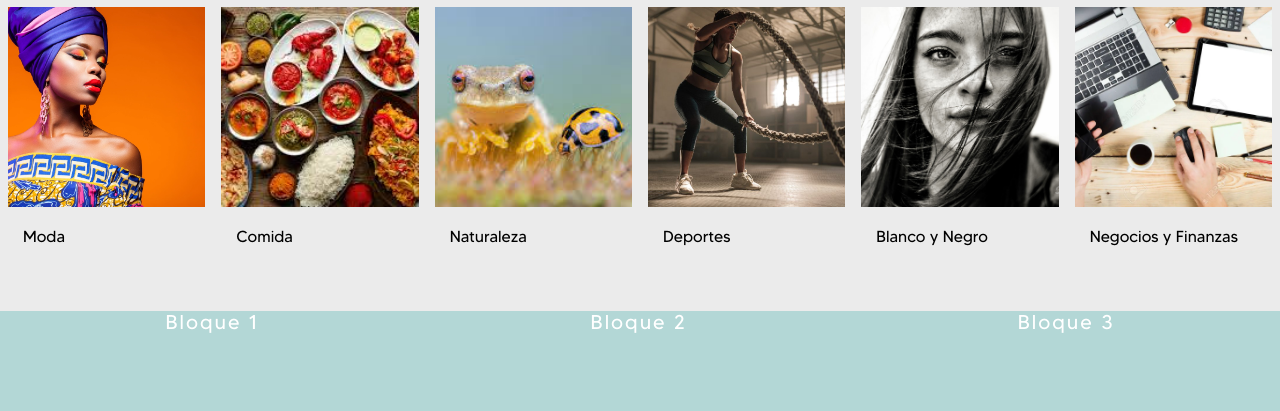
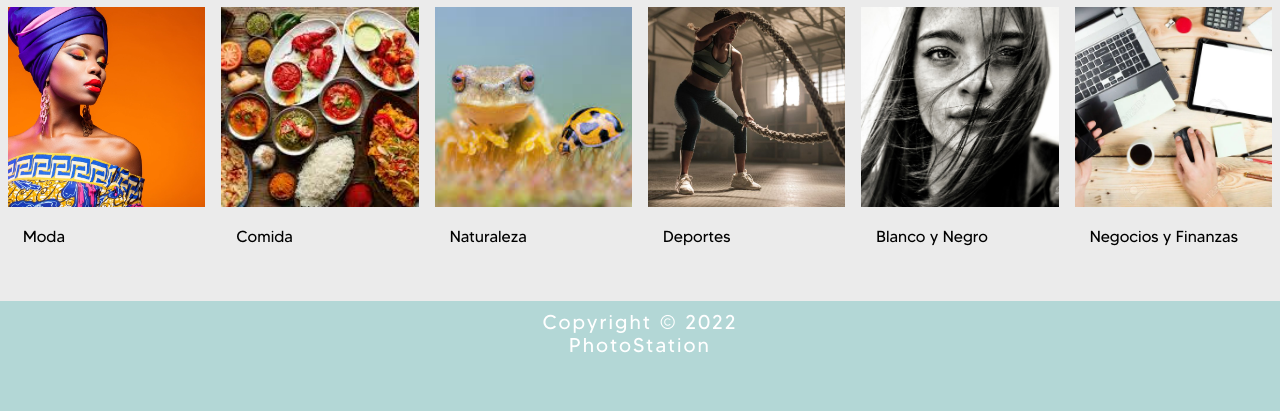
Before and after one commit to grupo2digitalhouse/grupo_2_-StockPhoto, a Node server app: page / in a window 1280 px wide. Shown: the part 727-1138 px from the top of the page. Run offline with Node 20, Linux system fonts and the light colour scheme; some libraries are stand-ins or nearby versions.

Commit message:
rama lautaro

```diff
--- a/photo_station/public/css/footer.css
+++ b/photo_station/public/css/footer.css
@@ -21,7 +21,7 @@
 	background: #B3D7D6;
 	list-style: none;
 	margin: 0;
-	padding: 0;
+	padding-top: 10px;
 	height: 100px;
 	display: flex;
 	justify-content: space-around;
--- a/photo_station/src/views/partials/footer.ejs
+++ b/photo_station/src/views/partials/footer.ejs
@@ -6,9 +6,9 @@
 		<div class="menu-footer">
 			<nav class="navigation-footer">
 				<ul>
-					<li class="bloque-footer"><div>Bloque 1</div></li>
-					<li class="bloque-footer"><div>Bloque 2</div></li>
-					<li class="bloque-footer"><div>Bloque 3</div></li>
+					<li class="bloque-footer"><div>Copyright &#169; 2022<br>PhotoStation</div></li>
+					<!--li class="bloque-footer"><div>Bloque 2</div></li>
+					<li class="bloque-footer"><div>Bloque 2</div></li-->
 				</ul>
 			</nav>
 		</div>
```
